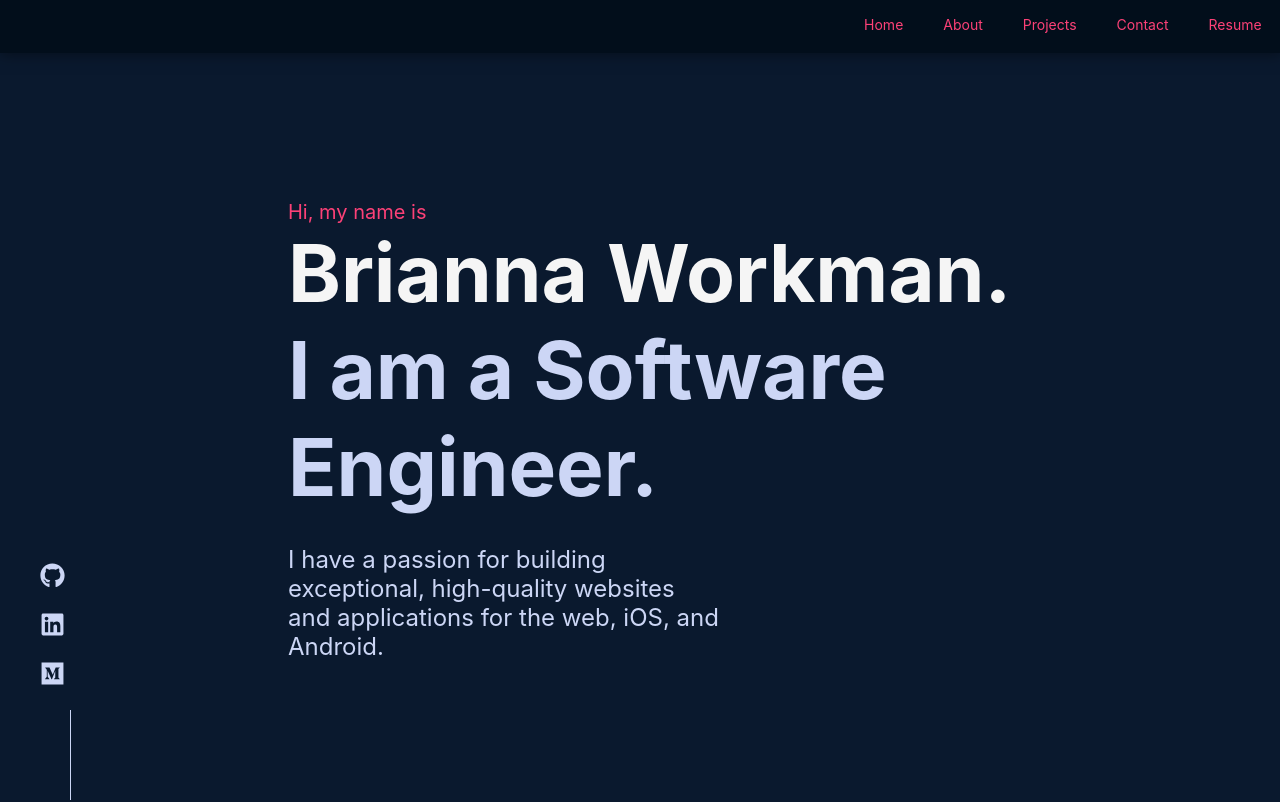
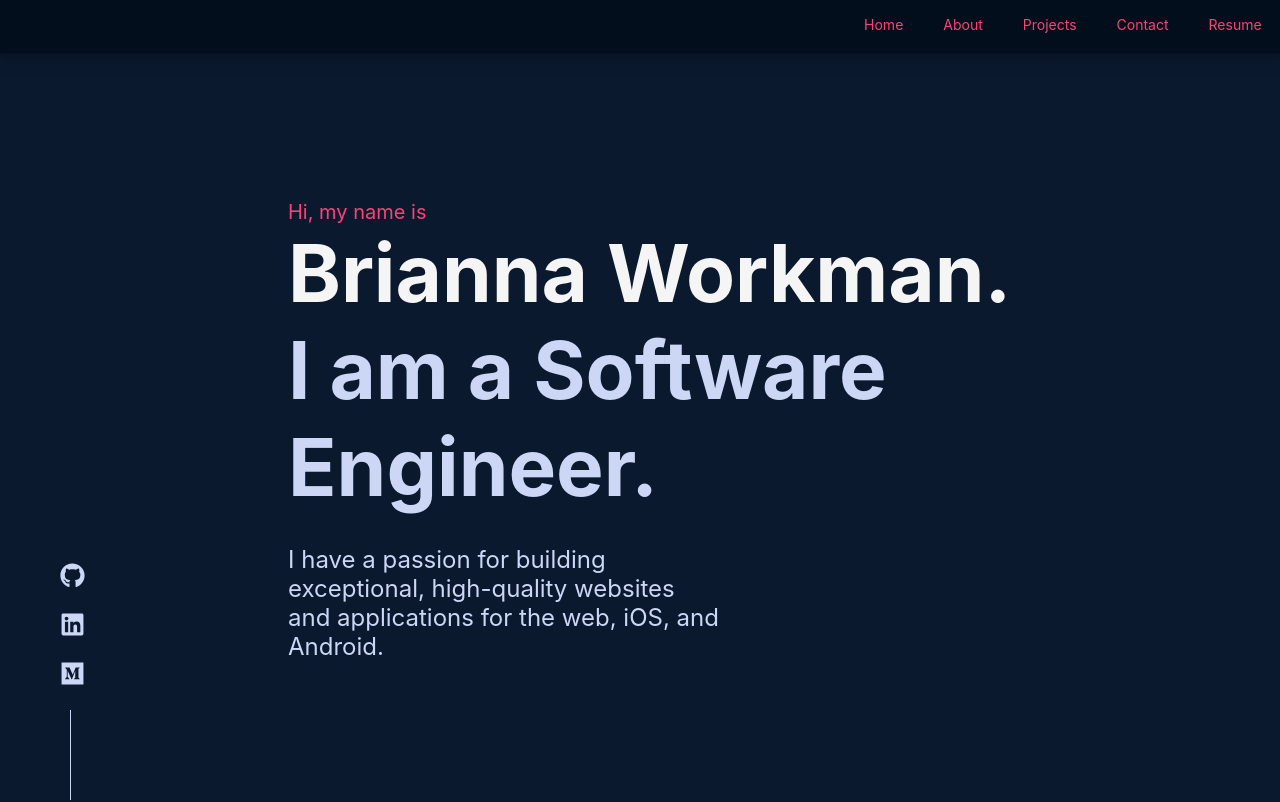
Before and after one commit to briannaworkman/portfolio, a React (Create React App) app: page / in a window 1280 px wide. Shown: the top 802 px of the page. Built offline with nearby package versions, Linux system fonts and the light colour scheme.

Commit message:
fixes side link styling...again

```diff
--- a/src/assets/styles/side-links.css
+++ b/src/assets/styles/side-links.css
@@ -17,7 +17,7 @@ ul {
 }
 
 li {
-  margin-bottom: 20px;
+  margin: 20px;
 }
 
 .after {
```
